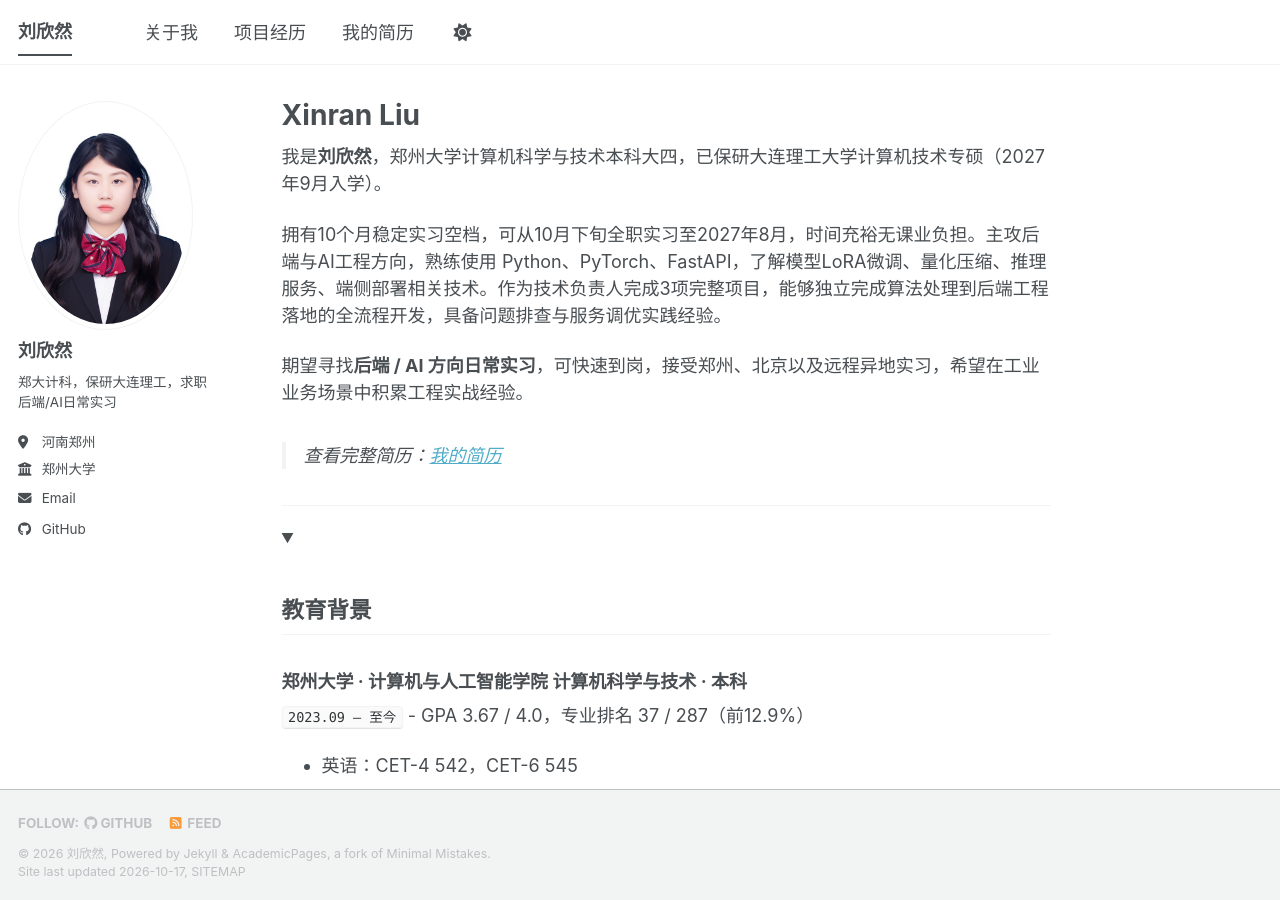
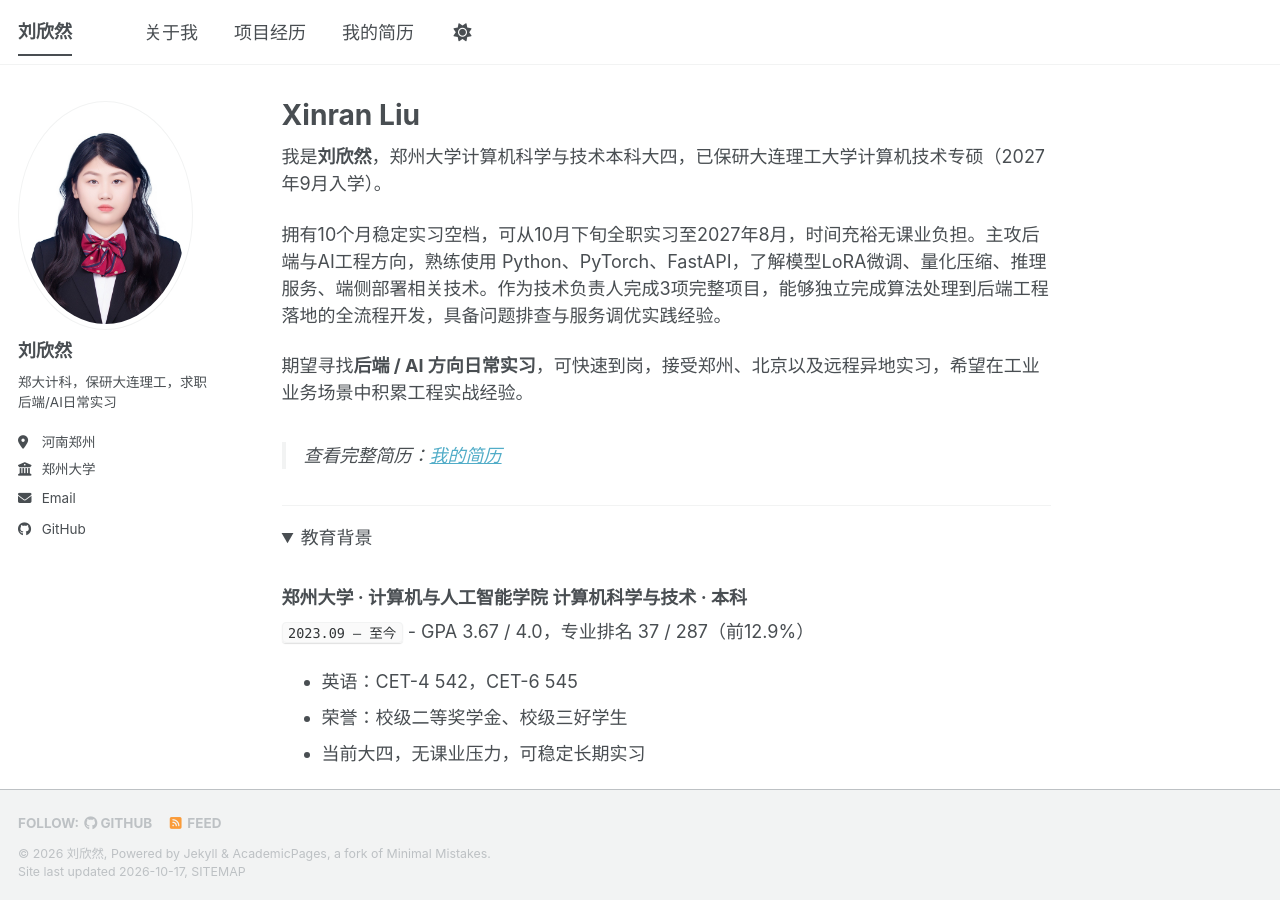
Before and after one commit to Linsensn/Linsensn.github.io, a Jekyll site: the page built from _pages/about.md, in a window 1280 px wide and 900 px high. Built offline with Jekyll 4.4.1, drawn with Linux system fonts in a browser that asks for light colours; a style sheet for code colours, icons or effects is not loaded.

```diff
--- a/_pages/about.md
+++ b/_pages/about.md
@@ -19,7 +19,7 @@ redirect_from:
 ---
 
 <details class="fold" open>
-<summary><h2>教育背景</h2></summary>
+<summary>教育背景</summary>
 
 <div markdown="1">
 
```
